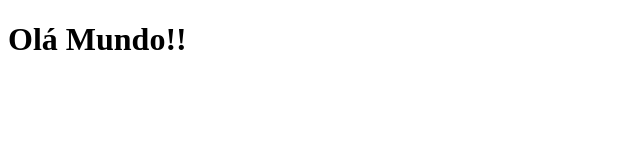
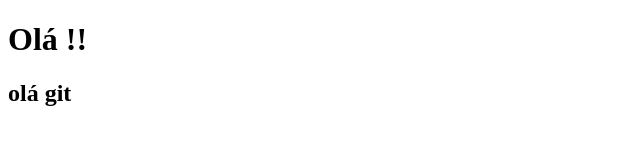
Before and after one commit to Reinan-Alves/ola-git, a plain HTML site: page index.html in a window 1280 px wide. Shown: the whole page, without its empty margins (0-640 px from the left). Drawn offline with Linux system fonts and the light colour scheme.

Commit message:
adicionando olá git

```diff
--- a/index.html
+++ b/index.html
@@ -7,6 +7,7 @@
     <title>Document</title>
 </head>
 <body>
-    <h1>Olá Mundo!!</h1>
+    <h1>Olá !!</h1>
+    <h2>olá git</h2>
 </body>
 </html>
```
